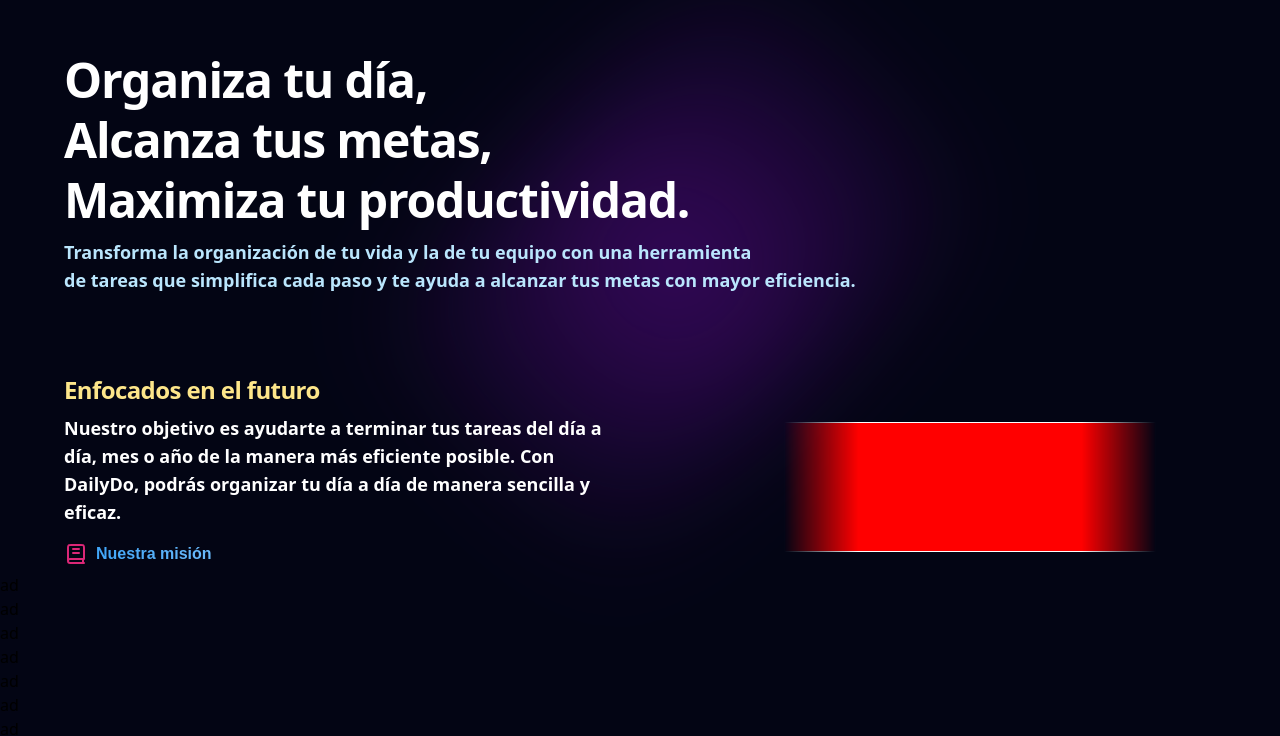
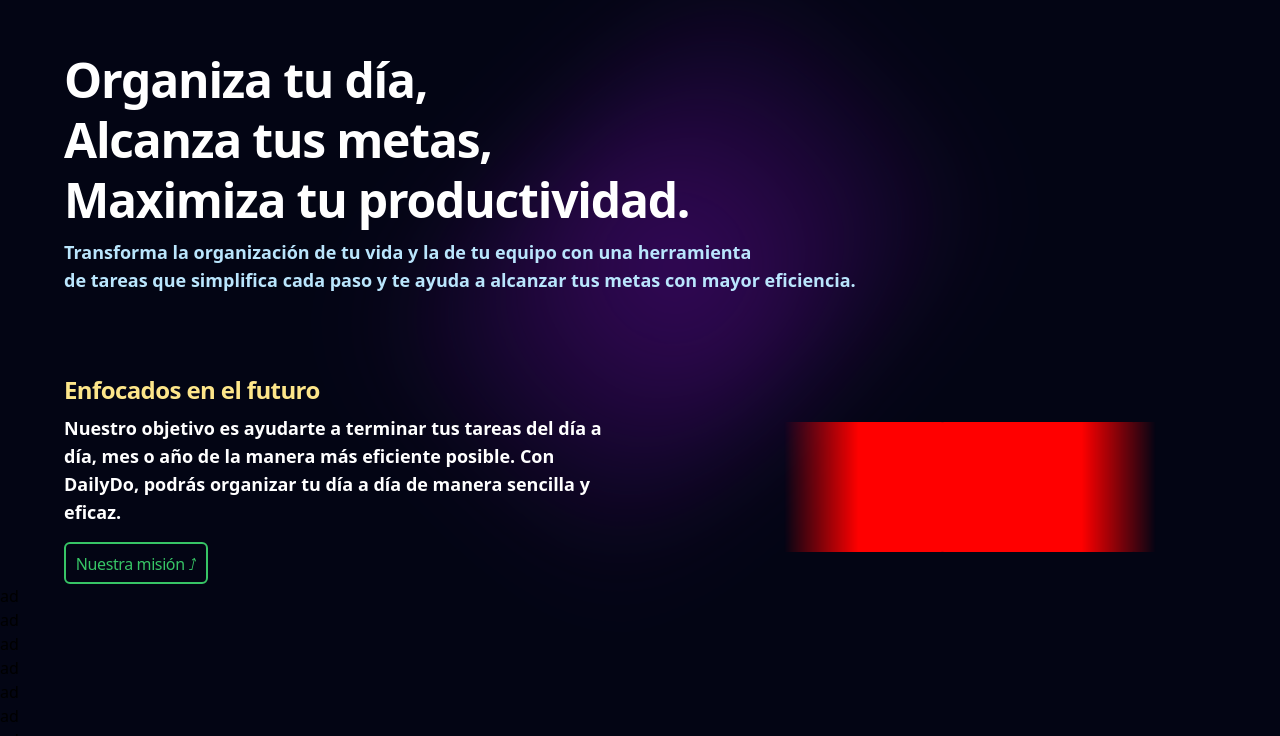
Before and after one commit to Aleexqnder/DailyDo, a website: page Index.html in a window 1280 px wide. Shown: the part 66-802 px from the top of the page. Drawn offline with nearby package versions, Linux system fonts and the light colour scheme.

```diff
--- a/Index.html
+++ b/Index.html
@@ -43,11 +43,13 @@
             </h1>
 
             <!-- Enlace -->
-            <div class="btn-shine text-1xl text-white mt-4">
+            <div class="buttonAnimation ml-16 mt-4 tracking-tight">
                 <div class="inline-flex items-center gap-2">
                   <a href="#" class="flex items-center justify-center">
-                    <img src="/svg's/read.svg" alt="Check" class="w-6 h-6">
-                    <span class="px-2 Fifties Cond Light font-extrabold">Nuestra misión</span>
+                    <button>Nuestra misión ⭜</button>
+
+
+
                   </a>
                 </div>
               </div>
--- a/Styles/Style.css
+++ b/Styles/Style.css
@@ -120,7 +120,6 @@
 }
 
 .wrapped {
-  border: 1px solid #fcfcfc;
   width: 60%;
   max-width: 1536px;
   margin-inline: auto;
@@ -156,15 +155,64 @@
   border-radius: 6px;
   position: absolute;
   animation-name: scrollLeft;
-  animation-duration: 5s;
+  animation-duration: 7s;
   animation-timing-function: linear;
   animation-iteration-count: infinite;
 }
 
 .item1 {
-  animation-delay: calc(5s / 3 * 2 * -1); /* Ajusta el delay según la duración de la animación */
+  animation-delay: calc(7s / 3 * 2 * -1); /* Ajusta el delay según la duración de la animación */
 }
 
 .item2 {
-  animation-delay: calc(5s / 3 * 1 * -1); /* Ajusta el delay según la duración de la animación */
+  animation-delay: calc(7s / 3 * 1 * -1); /* Ajusta el delay según la duración de la animación */
 }
+
+/* From Uiverse.io by cssbuttons-io */
+.buttonAnimation {
+  --color: #37c566;
+  width: 9em;
+  height: 2.6em;
+  text-align: center;
+  line-height: 2.5em;
+  position: relative;
+  cursor: pointer;
+  overflow: hidden;
+  border: 2px solid var(--color);
+  transition: color 0.5s;
+  z-index: 1;
+  font-size: 16px;
+  border-radius: 6px;
+  font-weight: 500;
+  color: var(--color);
+}
+
+.buttonAnimation:before {
+  content: "";
+  position: absolute;
+  z-index: -1;
+  background: var(--color);
+  height: 150px;
+  width: 200px;
+  border-radius: 50%;
+}
+
+.buttonAnimation:hover {
+  color: #ffffff;
+}
+
+.buttonAnimation:before {
+  top: 100%;
+  left: 100%;
+  transition: all 0.7s;
+}
+
+.buttonAnimation:hover:before {
+  top: -30px;
+  left: -30px;
+}
+
+.buttonAnimation:active:before {
+  background: #37c566;
+  transition: background 0s;
+}
```
